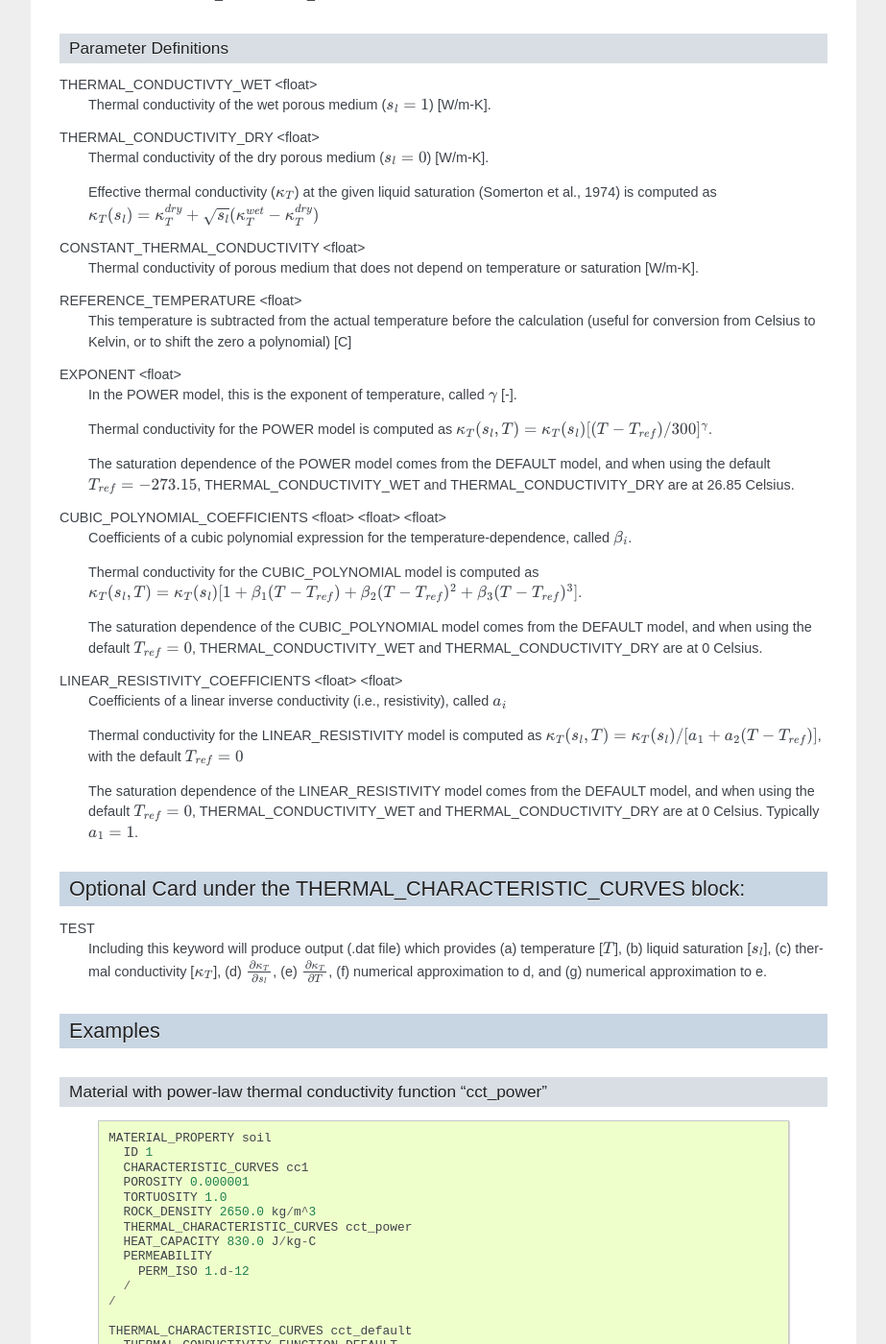
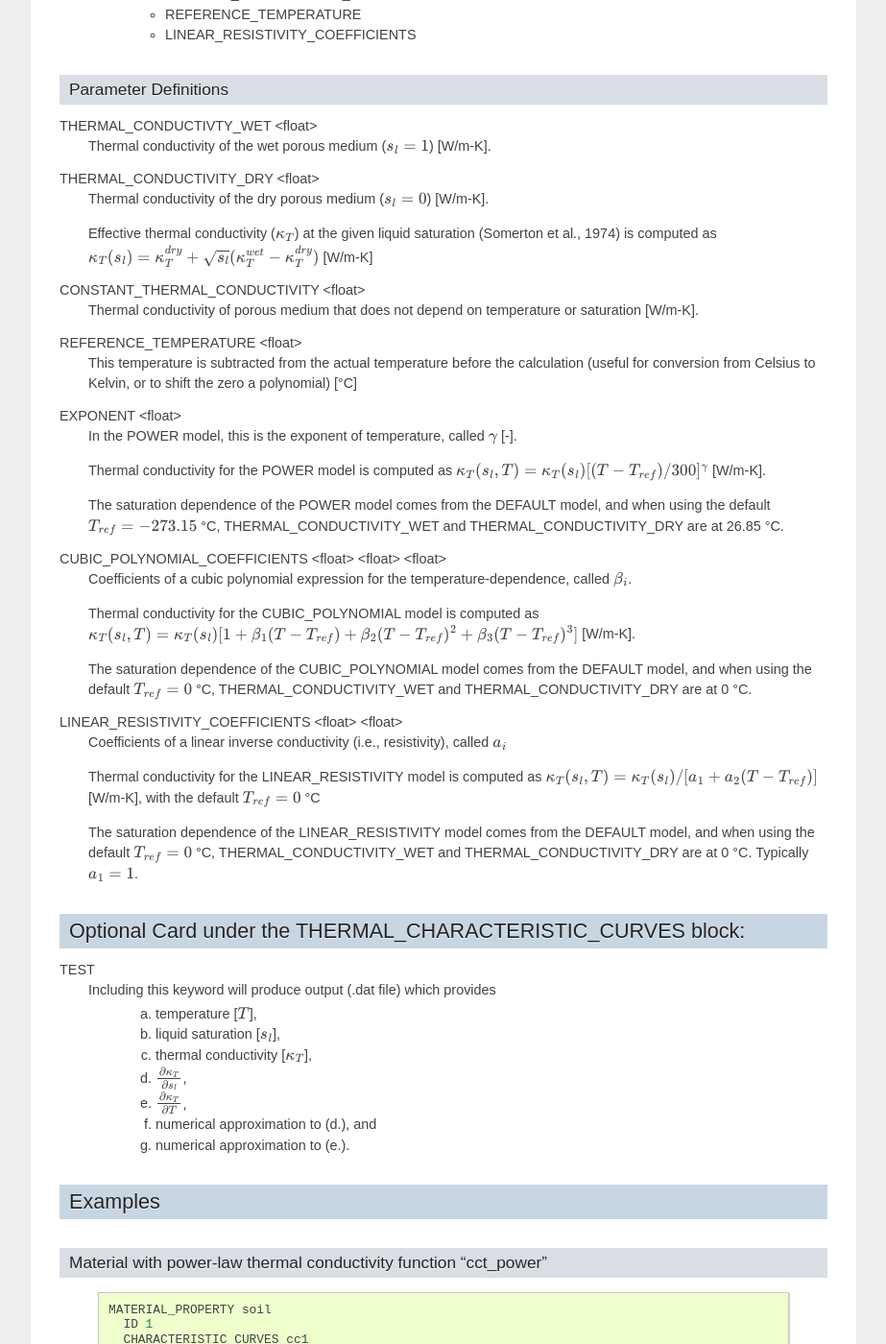
Before and after one commit to Miracloon/pflotran-documentation, a Sphinx documentation site: the page built from source/user_guide/cards/process_model_cards/thermal_properties_card.rst, in a window 1280 px wide and 1400 px high, scrolled down 934 px. Shown: the whole window at 96% size, without its empty margins (318-1241 px from the left). Built offline with Sphinx 7.4.7, drawn with Linux system fonts in a browser that asks for light colours; some of the changed text lies outside the part shown.

Commit message:
Added missing units.

```diff
--- a/source/user_guide/cards/process_model_cards/thermal_properties_card.rst
+++ b/source/user_guide/cards/process_model_cards/thermal_properties_card.rst
@@ -64,39 +64,46 @@ THERMAL_CONDUCTIVTY_WET <float>
 THERMAL_CONDUCTIVITY_DRY <float>
  Thermal conductivity of the dry porous medium (:math:`s_l=0`) [W/m-K].
 
- Effective thermal conductivity (:math:`\kappa_T`) at the given liquid saturation (Somerton et al., 1974) is computed as :math:`\kappa_T(s_l)=\kappa_T^{dry} + \sqrt{s_l}(\kappa_T^{wet} - \kappa_T^{dry})`
+ Effective thermal conductivity (:math:`\kappa_T`) at the given liquid saturation (Somerton et al., 1974) is computed as :math:`\kappa_T(s_l)=\kappa_T^{dry} + \sqrt{s_l}(\kappa_T^{wet} - \kappa_T^{dry})` [W/m-K]
 
 CONSTANT_THERMAL_CONDUCTIVITY <float>
  Thermal conductivity of porous medium that does not depend on temperature or saturation [W/m-K].
 
 REFERENCE_TEMPERATURE <float>
- This temperature is subtracted from the actual temperature before the calculation (useful for conversion from Celsius to Kelvin, or to shift the zero a polynomial) [C]
+ This temperature is subtracted from the actual temperature before the calculation (useful for conversion from Celsius to Kelvin, or to shift the zero a polynomial) [°C]
 
 EXPONENT <float>
  In the POWER model, this is the exponent of temperature, called :math:`\gamma` [-].
 
- Thermal conductivity for the POWER model is computed as :math:`\kappa_T(s_l,T)=\kappa_T(s_l)[(T-T_{ref})/300]^\gamma`.
+ Thermal conductivity for the POWER model is computed as :math:`\kappa_T(s_l,T)=\kappa_T(s_l)[(T-T_{ref})/300]^\gamma` [W/m-K].
 
- The saturation dependence of the POWER model comes from the DEFAULT model, and when using the default :math:`T_{ref}=-273.15`, THERMAL_CONDUCTIVITY_WET and THERMAL_CONDUCTIVITY_DRY are at 26.85 Celsius.
+ The saturation dependence of the POWER model comes from the DEFAULT model, and when using the default :math:`T_{ref}=-273.15` °C, THERMAL_CONDUCTIVITY_WET and THERMAL_CONDUCTIVITY_DRY are at 26.85 °C.
 
 CUBIC_POLYNOMIAL_COEFFICIENTS <float> <float> <float>
  Coefficients of a cubic polynomial expression for the temperature-dependence, called :math:`\beta_i`.
 
- Thermal conductivity for the CUBIC_POLYNOMIAL model is computed as :math:`\kappa_T(s_l,T)=\kappa_T(s_l)[1 + \beta_1 (T-T_{ref}) + \beta_2 (T-T_{ref})^2 + \beta_3 (T-T_{ref})^3]`.
+ Thermal conductivity for the CUBIC_POLYNOMIAL model is computed as :math:`\kappa_T(s_l,T)=\kappa_T(s_l)[1 + \beta_1 (T-T_{ref}) + \beta_2 (T-T_{ref})^2 + \beta_3 (T-T_{ref})^3]` [W/m-K].
 
- The saturation dependence of the CUBIC_POLYNOMIAL model comes from the DEFAULT model, and when using the default :math:`T_{ref}=0`, THERMAL_CONDUCTIVITY_WET and THERMAL_CONDUCTIVITY_DRY are at 0 Celsius.
+ The saturation dependence of the CUBIC_POLYNOMIAL model comes from the DEFAULT model, and when using the default :math:`T_{ref}=0` °C, THERMAL_CONDUCTIVITY_WET and THERMAL_CONDUCTIVITY_DRY are at 0 °C.
 
 LINEAR_RESISTIVITY_COEFFICIENTS <float> <float>
  Coefficients of a linear inverse conductivity (i.e., resistivity), called :math:`a_i`
 
- Thermal conductivity for the LINEAR_RESISTIVITY model is computed as :math:`\kappa_T(s_l,T)=\kappa_T(s_l)/[a_1 + a_2 (T - T_{ref})]`, with the default :math:`T_{ref}=0`
+ Thermal conductivity for the LINEAR_RESISTIVITY model is computed as :math:`\kappa_T(s_l,T)=\kappa_T(s_l)/[a_1 + a_2 (T - T_{ref})]` [W/m-K], with the default :math:`T_{ref}=0` °C
 
- The saturation dependence of the LINEAR_RESISTIVITY model comes from the DEFAULT model, and when using the default :math:`T_{ref}=0`, THERMAL_CONDUCTIVITY_WET and THERMAL_CONDUCTIVITY_DRY are at 0 Celsius. Typically :math:`a_1=1`.
+ The saturation dependence of the LINEAR_RESISTIVITY model comes from the DEFAULT model, and when using the default :math:`T_{ref}=0` °C, THERMAL_CONDUCTIVITY_WET and THERMAL_CONDUCTIVITY_DRY are at 0 °C. Typically :math:`a_1=1`.
 
 Optional Card under the THERMAL_CHARACTERISTIC_CURVES block:
 ************************************************************
 TEST
- Including this keyword will produce output (.dat file) which provides (a) temperature [:math:`T`], (b) liquid saturation [:math:`s_l`], (c) thermal conductivity [:math:`\kappa_T`], (d) :math:`\frac{\partial \kappa_T}{\partial s_l}`, (e) :math:`\frac{\partial \kappa_T}{\partial T}`, (f) numerical approximation to d, and (g) numerical approximation to e.
+ Including this keyword will produce output (.dat file) which provides
+  (a) temperature [:math:`T`],
+  (b) liquid saturation [:math:`s_l`],
+  (c) thermal conductivity [:math:`\kappa_T`],
+  (d) :math:`\frac{\partial \kappa_T}{\partial s_l}`,
+  (e) :math:`\frac{\partial \kappa_T}{\partial T}`,
+  (f) numerical approximation to (d.), and
+  (g) numerical approximation to (e.).
 
 Examples
 ********
```
Also changed, not shown: other parts of source/user_guide/cards/process_model_cards/thermal_properties_card.rst (+2 -2 lines).
